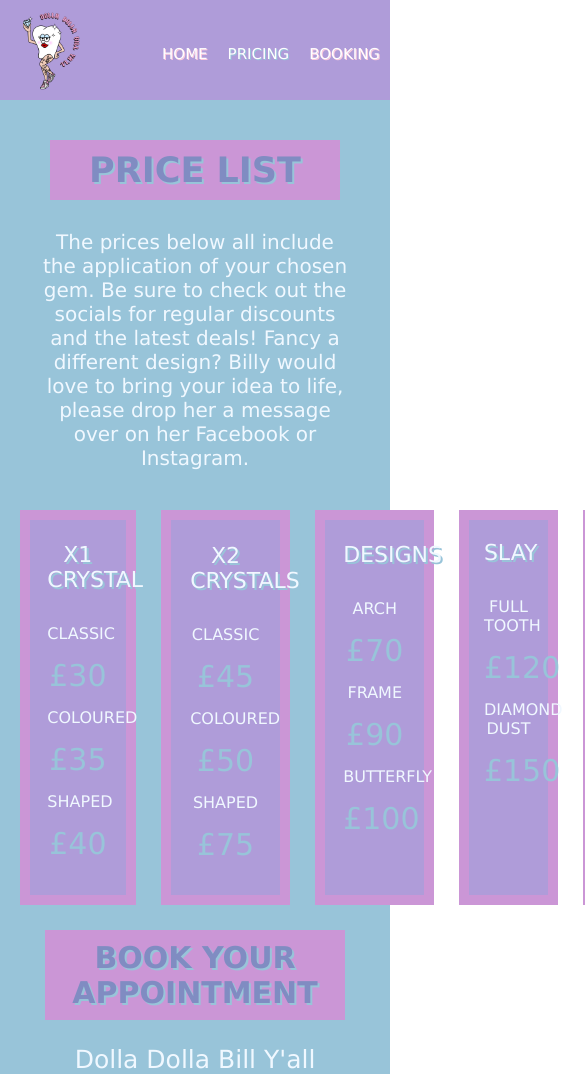
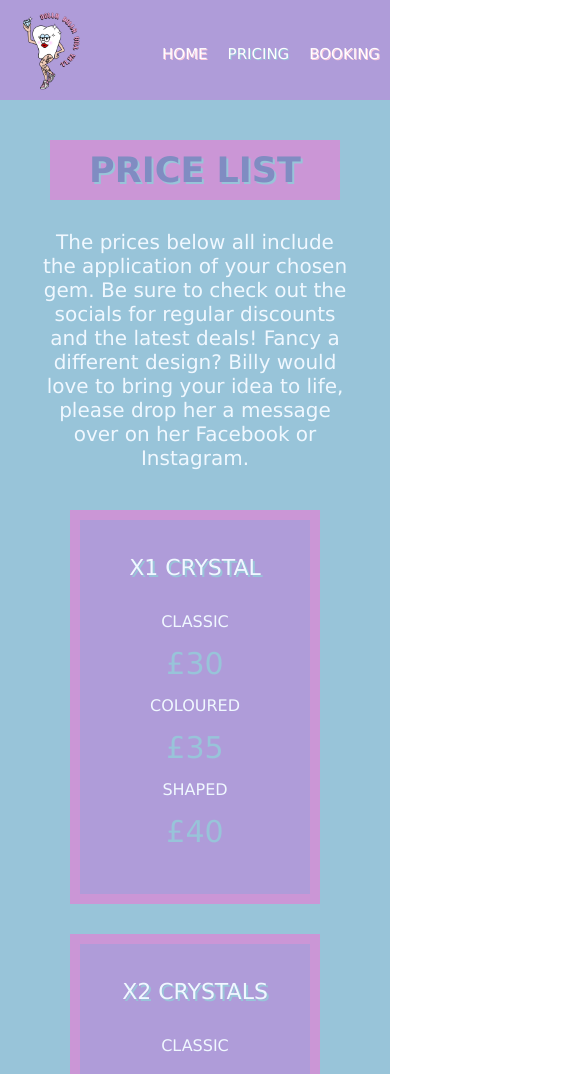
Before and after one commit to tyrkgithub/dolla, a React (Create React App) app: page /pricing in a window 390 px wide. Shown: the top 1074 px of the page, 585 px wide, since content can reach past the window. Built offline with nearby package versions, Linux system fonts and the light colour scheme.

Commit message:
added more media quieries

```diff
--- a/src/components/priceTable/priceTable.css
+++ b/src/components/priceTable/priceTable.css
@@ -13,6 +13,7 @@
     text-align: center;
     padding-bottom: 50px;
     font-size: 25px;
+    margin-bottom: 0;
 }
 
 .container-h2 {
@@ -35,7 +36,7 @@
 
 }
 
-.price-col {
+.p-crystal,.p-crystal2,.p-designs,.p-slay,.p-gold {
 	background: var(--clr3);
 	padding: 10% 15%;
 	color: aliceblue;
@@ -98,8 +99,29 @@
 
 
 
+@media only screen and (max-width: 1265px){
+    .container{
+        height: 1200px;
+    }
+}
 
 
+@media only screen and (max-width: 1050px){
+    .price-row {
+        display: block;
+    }
+
+    .p-crystal,.p-crystal2,.p-designs,.p-slay,.p-gold {
+        padding: 25px;
+        margin: 0px 200px 50px;
+
+    }
+
+    .container{
+        height: 2800px;
+    }
+
+    }
 
 
 @media only screen and (max-width: 980px){
@@ -114,6 +136,14 @@
 
     }
 
+    }
+
+    @media only screen and (max-width: 720px){
+        .p-crystal,.p-crystal2,.p-designs,.p-slay,.p-gold {
+            padding: 25px;
+            margin: 0px 100px 50px;
+
+        }
     }
 
     @media only screen and (max-width: 575px){
@@ -143,7 +173,6 @@
             .price-description{
                 text-align: center;
                 margin: auto;
-
                 padding: 20px 20px 40px 20px;
                 font-size: 20px;
             }
@@ -153,4 +182,17 @@
                 margin-bottom: 50px;
             }
 
+            .p-crystal,.p-crystal2,.p-designs,.p-slay,.p-gold {
+                padding: 25px;
+                margin: 0px 50px 30px;
+
             }
+
+            }
+
+            @media only screen and (max-width: 310px){
+                .p-crystal,.p-crystal2,.p-designs,.p-slay,.p-gold {
+                    padding: 25px;
+                    margin: 0px 20px 30px;
+
+                }}
--- a/src/components/priceTable/priceTable.js
+++ b/src/components/priceTable/priceTable.js
@@ -13,7 +13,7 @@ function PriceTable() {
 
 
 <div className="price-row">
-    <div className="price-col">
+    <div className="p-crystal">
     <p className="price-col-p">X1 CRYSTAL</p>
 
         <ul className="price-col-ul">
@@ -30,7 +30,7 @@ function PriceTable() {
 
 
     </div>
-    <div className="price-col">
+    <div className="p-crystal2">
     <p className="price-col-p">X2 CRYSTALS</p>
 
         <ul className="price-col-ul">
@@ -47,7 +47,7 @@ function PriceTable() {
 
 
     </div>
-    <div className="price-col">
+    <div className="p-designs">
         <p className="price-col-p">DESIGNS</p>
         <ul className="price-col-ul">
             <li  className="price-col-ul-li">ARCH </li>
@@ -61,7 +61,7 @@ function PriceTable() {
         </ul>
 
     </div>
-    <div className="price-col">
+    <div className="p-slay">
         <p className="price-col-p">SLAY</p>
         <ul className="price-col-ul">
             <li className="price-col-ul-li">FULL TOOTH</li>
@@ -73,7 +73,7 @@ function PriceTable() {
         </ul>
 
     </div>
-    <div className="price-col">
+    <div className="p-gold">
         <p className="price-col-p">GOLD</p>
         <ul className="price-col-ul">
             <li className="price-col-ul-li">22K GOLD</li>
```
